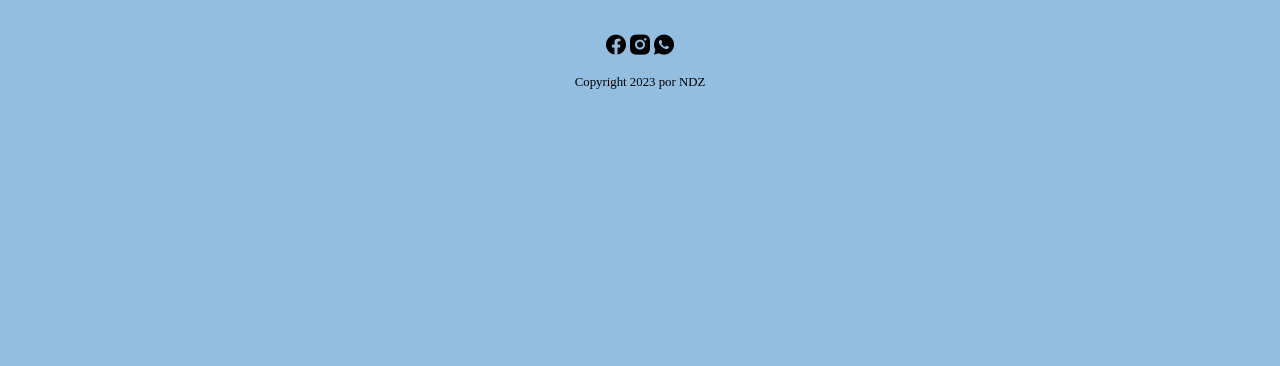
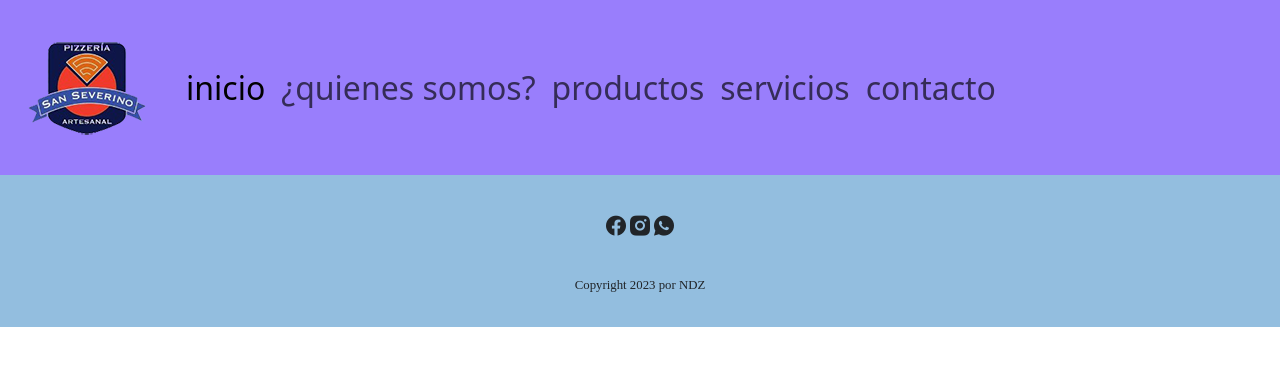
Before and after one commit to nicolas-dz/san-severino, a plain HTML site: page paginas/contactos.html in a window 1280 px wide. Drawn offline with nearby package versions, Linux system fonts and the light colour scheme; a web font is replaced by a local one.

Commit message:
navegacion entre pag

```diff
--- a/css/main.css
+++ b/css/main.css
@@ -166,6 +166,9 @@ footer {
     font-size: 2rem;
 
 }
+.nav-link:hover {
+    font-size: 2.5rem;
+}
 
 .contenido__quien{
     list-style: none;
--- a/paginas/contactos.html
+++ b/paginas/contactos.html
@@ -11,10 +11,40 @@
     <link rel="preconnect" href="https://fonts.gstatic.com" crossorigin>
     <link href="https://fonts.googleapis.com/css2?family=Belanosima&display=swap" rel="stylesheet">
     <link href="https://cdn.jsdelivr.net/npm/remixicon@3.5.0/fonts/remixicon.css" rel="stylesheet">
+    <link href="https://cdn.jsdelivr.net/npm/bootstrap@5.3.1/dist/css/bootstrap.min.css" rel="stylesheet" integrity="sha384-4bw+/aepP/YC94hEpVNVgiZdgIC5+VKNBQNGCHeKRQN+PtmoHDEXuppvnDJzQIu9" crossorigin="anonymous">
+
 </head>
+<body>
+    <header>
+        <nav class="navbar navbar-expand-lg" style="background-color:#997efc;">
+            <div class="container-fluid">
+              <a class="navbar-brand" href="#"><img src="../img/Logo FINAL.png" alt=""></a>
+              <button class="navbar-toggler" type="button" data-bs-toggle="collapse" data-bs-target="#navbarNav" aria-controls="navbarNav" aria-expanded="false" aria-label="Toggle navigation">
+                <span class="navbar-toggler-icon"></span>
+              </button>
+              <div class="collapse navbar-collapse" id="navbarNav">
+                <ul class="navbar-nav">
+                  <li class="nav-item">
+                    <a class="nav-link active" aria-current="page" href="../index.html">inicio</a>
+                  </li>
+                  <li class="nav-item">
+                    <a class="nav-link" href="./quienes-somos.html">¿quienes somos?</a>
+                  </li>
+                  <li class="nav-item">
+                    <a class="nav-link" href="./productos.html">productos</a>
+                  </li>
+                  <li class="nav-item">
+                    <a class="nav-link" href="./servicios.html">servicios</a>
+                  </li>
+                  <li class="nav-item">
+                    <a class="nav-link" href="./contactos.html">contacto</a>
+                  </li>
+                </ul>
+              </div>
+            </div>
+          </nav>
 
-<body>
-
+      </header>
 
   <footer >
     <ul class="redes">
@@ -26,7 +56,6 @@
         Copyright 2023 por NDZ
     </p>
 </footer>
-
-
+<script src="https://cdn.jsdelivr.net/npm/bootstrap@5.3.1/dist/js/bootstrap.bundle.min.js" integrity="sha384-HwwvtgBNo3bZJJLYd8oVXjrBZt8cqVSpeBNS5n7C8IVInixGAoxmnlMuBnhbgrkm" crossorigin="anonymous"></script>
 </body>
 </html>
```
Also changed, not shown: paginas/productos.html (+32 -1 lines), paginas/quienes-somos.html (+2 -2 lines), paginas/servicios.html (+32 -1 lines), img/Logo FINAL.png (added). Lines whose indentation alone changed are shown as unchanged.
